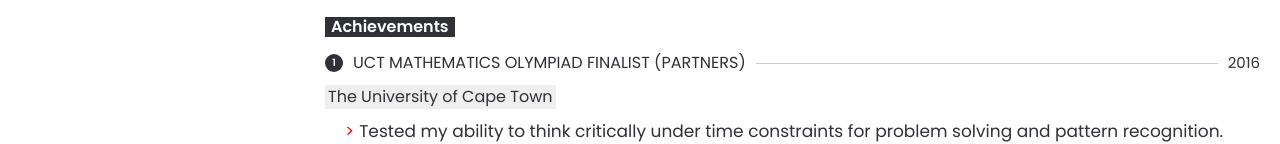
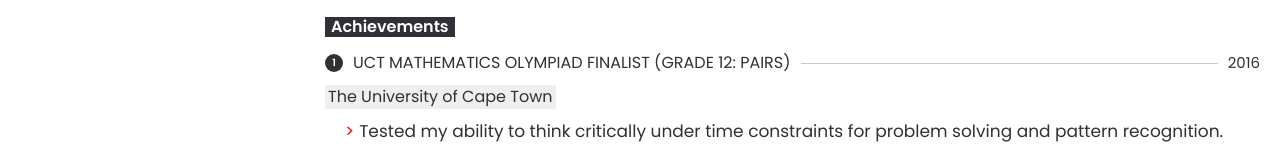
Before and after one commit to evanchristians/resume, a website: page app/index.pug in a window 1280 px wide. Shown: the part 1451-1595 px from the top of the page. Drawn offline with nearby package versions, Linux system fonts and the light colour scheme; files that its build step writes are made by us from their sources; files whose address does not match are found by name.

Commit message:
Copy update

```diff
--- a/app/index.pug
+++ b/app/index.pug
@@ -188,7 +188,7 @@ html(lang="en")
                     .lead
                       h3
                         em.num 1
-                        | UCT Mathematics Olympiad Finalist (Partners)
+                        | UCT Mathematics Olympiad Finalist (Grade 12: Pairs)
                       .lead-line
                       p.education-period 2016
                     p.education-institute The University of Cape Town
```
Also changed, not shown: index.html.
